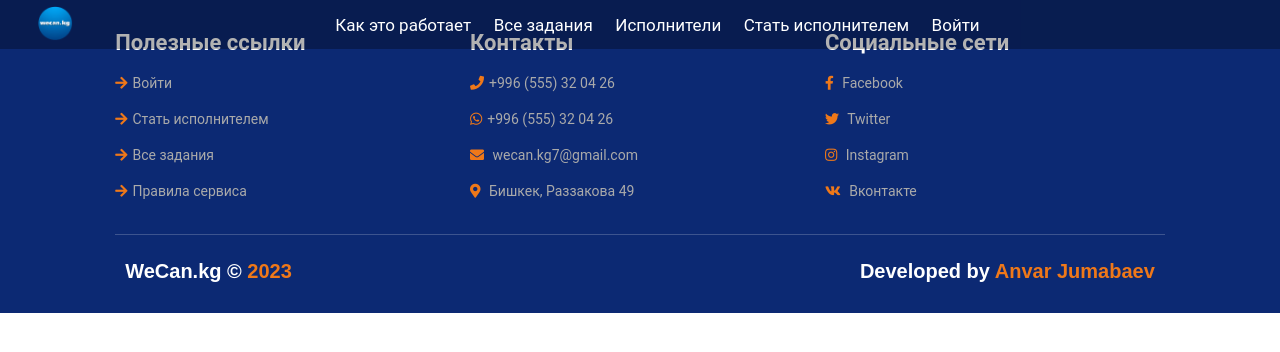
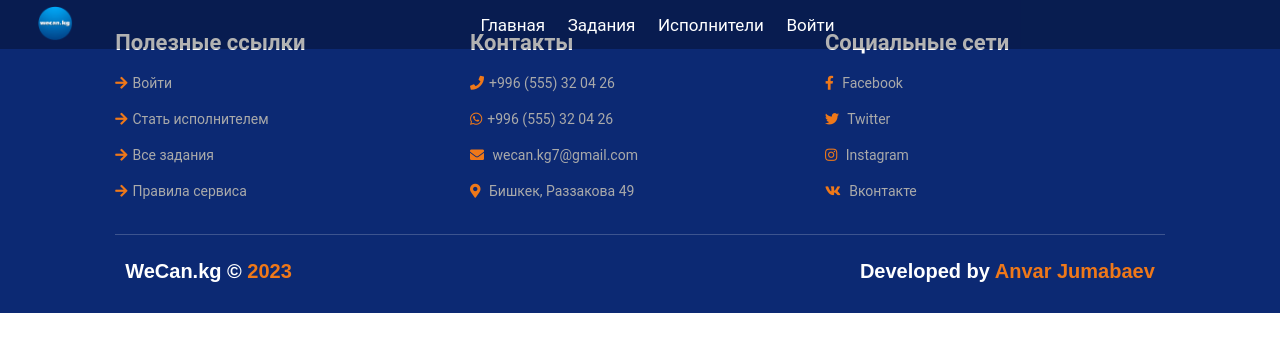
Before and after one commit to anvarinho/wecan, a Django app: page /main/ in a window 1280 px wide. Shown: the top 352 px of the page. Run offline with Django 3.2, Linux system fonts and the light colour scheme; some web fonts are replaced.

Commit message:
edited navbar

```diff
--- a/website/templates/navbar.html
+++ b/website/templates/navbar.html
@@ -2,10 +2,9 @@
 <header class="header">
     <a href="{% url 'home' %}" class="logo"><img src="{% static 'icons/аватар122 1.png' %}" alt="logo" style="width:35px;height:35px;"></a>
     <nav class="navbar">
-        <a href="{% url 'home' %}" class="{% if request.path == '/' %}active{% endif %}">Как это работает</a>
-        <a href="{% url 'tasks' %}" class="{% if request.path == '/tasks/' %}active{% endif %}">Все задания</a>
+        <a href="{% url 'home' %}" class="{% if request.path == '/' %}active{% endif %}">Главная</a>
+        <a href="{% url 'tasks' %}" class="{% if request.path == '/tasks/' %}active{% endif %}">Задания</a>
         <a href="{% url 'stuff' %}" class="{% if request.path == '/stuff/' %}active{% endif %}">Исполнители</a>
-        <a href="#arrivals">Стать исполнителем</a>
         {% if request.user.is_authenticated %}
             <a href="{% url 'logout' %}" >Выйти</a>
         {% else %}
```
